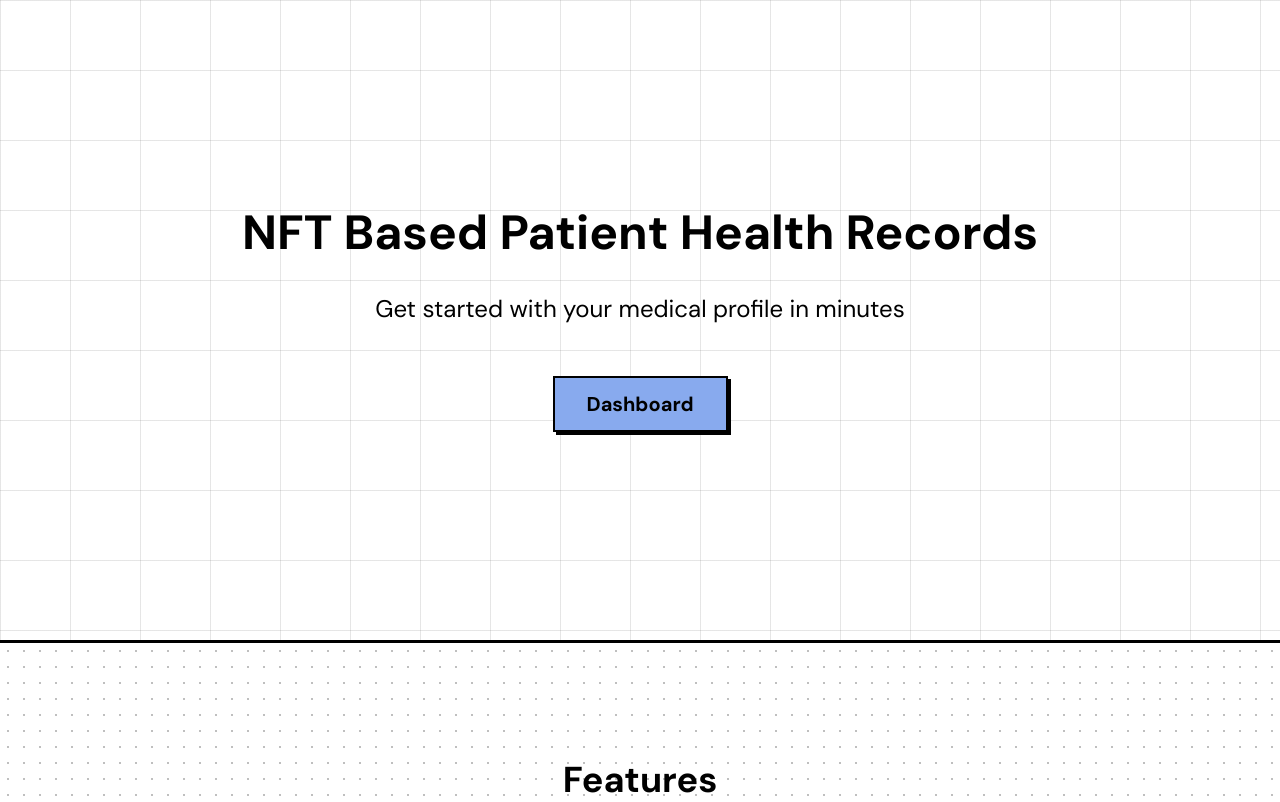
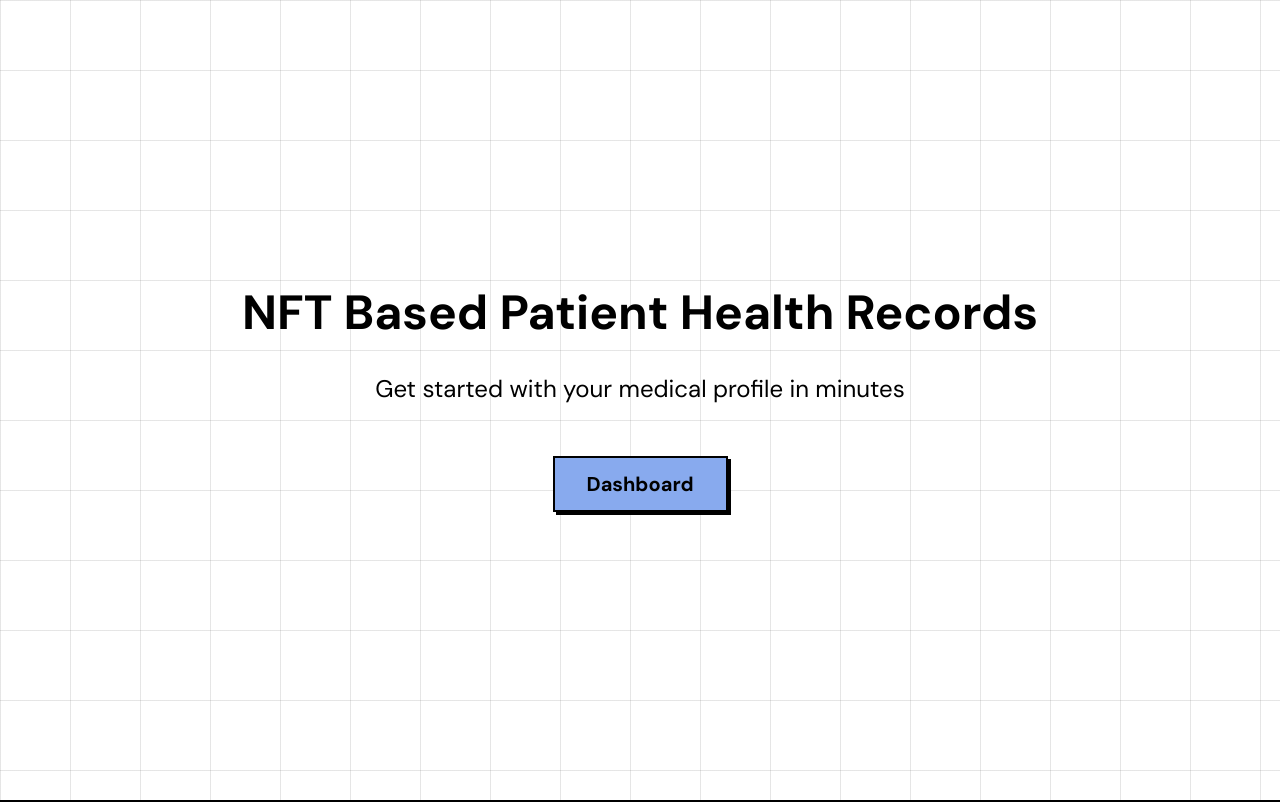
Before and after one commit to dsptanmay/Major-Project, a Next.js app: page / in a window 1280 px wide. Shown: the top 802 px of the page. Built offline with nearby package versions, Linux system fonts and the light colour scheme.

Commit message:
made first section full screen

```diff
--- a/src/sections/header.tsx
+++ b/src/sections/header.tsx
@@ -5,22 +5,13 @@ import { useRouter } from "next/navigation";
 export default function Header() {
   const router = useRouter();
   return (
-    <header className="inset-0 flex min-h-[80dvh] w-full flex-col items-center justify-center bg-white bg-[linear-gradient(to_right,#80808033_1px,transparent_1px),linear-gradient(to_bottom,#80808033_1px,transparent_1px)] bg-[size:70px_70px]">
+    <header className="inset-0 flex min-h-screen w-full flex-col items-center justify-center bg-white bg-[linear-gradient(to_right,#80808033_1px,transparent_1px),linear-gradient(to_bottom,#80808033_1px,transparent_1px)] bg-[size:70px_70px]">
       <div className="w-container mx-auto max-w-full px-5 py-[110px] text-center lg:py-[150px]">
         <h1 className="text-3xl font-heading md:text-4xl lg:text-5xl">
           NFT Based Patient Health Records
         </h1>
         <p className="my-12 mt-8 text-lg font-normal leading-relaxed md:text-xl lg:text-2xl lg:leading-relaxed">
           Get started with your medical profile in minutes
-          {/* <br /> Check the{" "}
-          <a
-            target="_blank"
-            href="https://github.com/neobrutalism-templates/saas"
-            className="font-heading underline"
-          >
-            github repo
-          </a>{" "}
-          for more info. */}
         </p>
         <Button
           size="lg"
```
